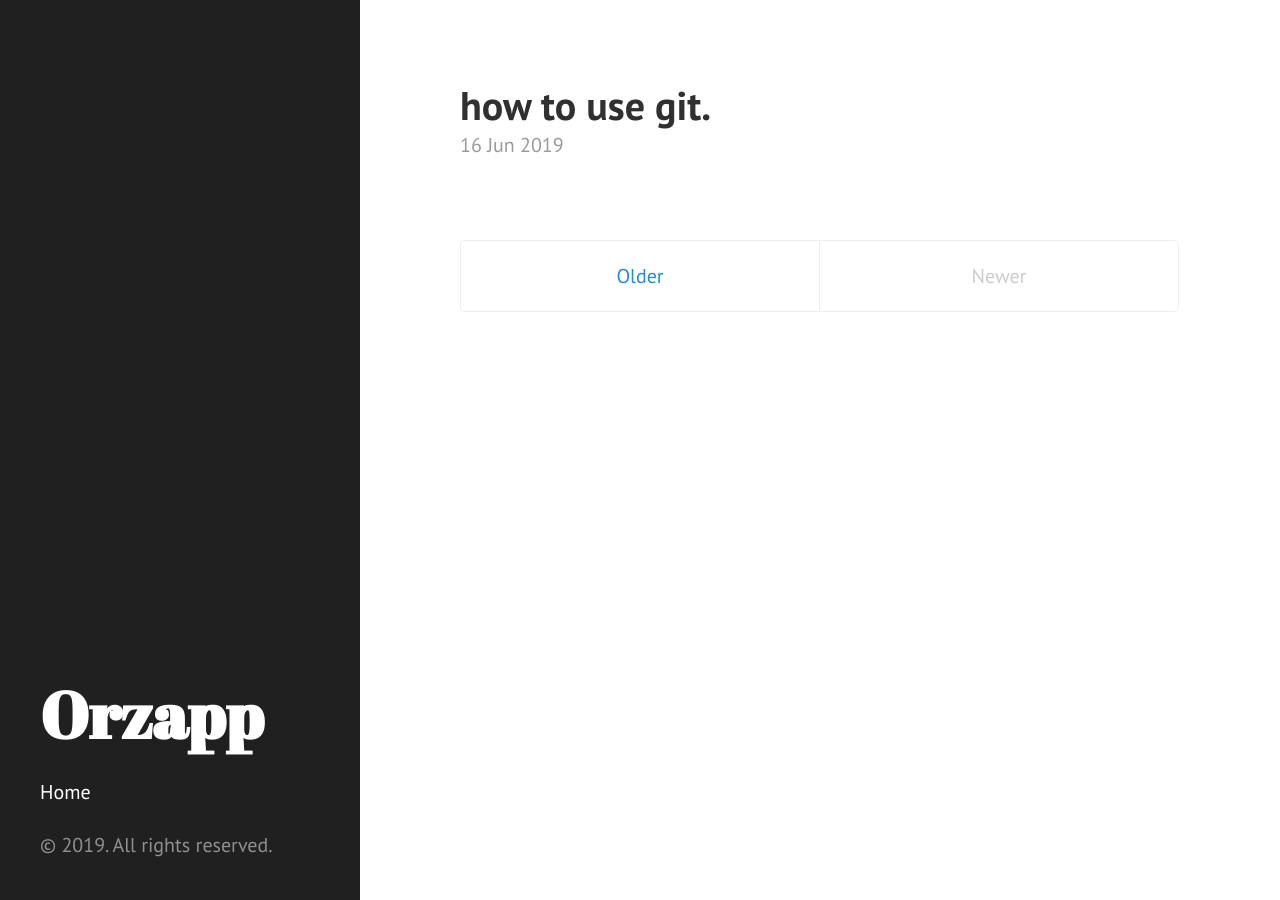
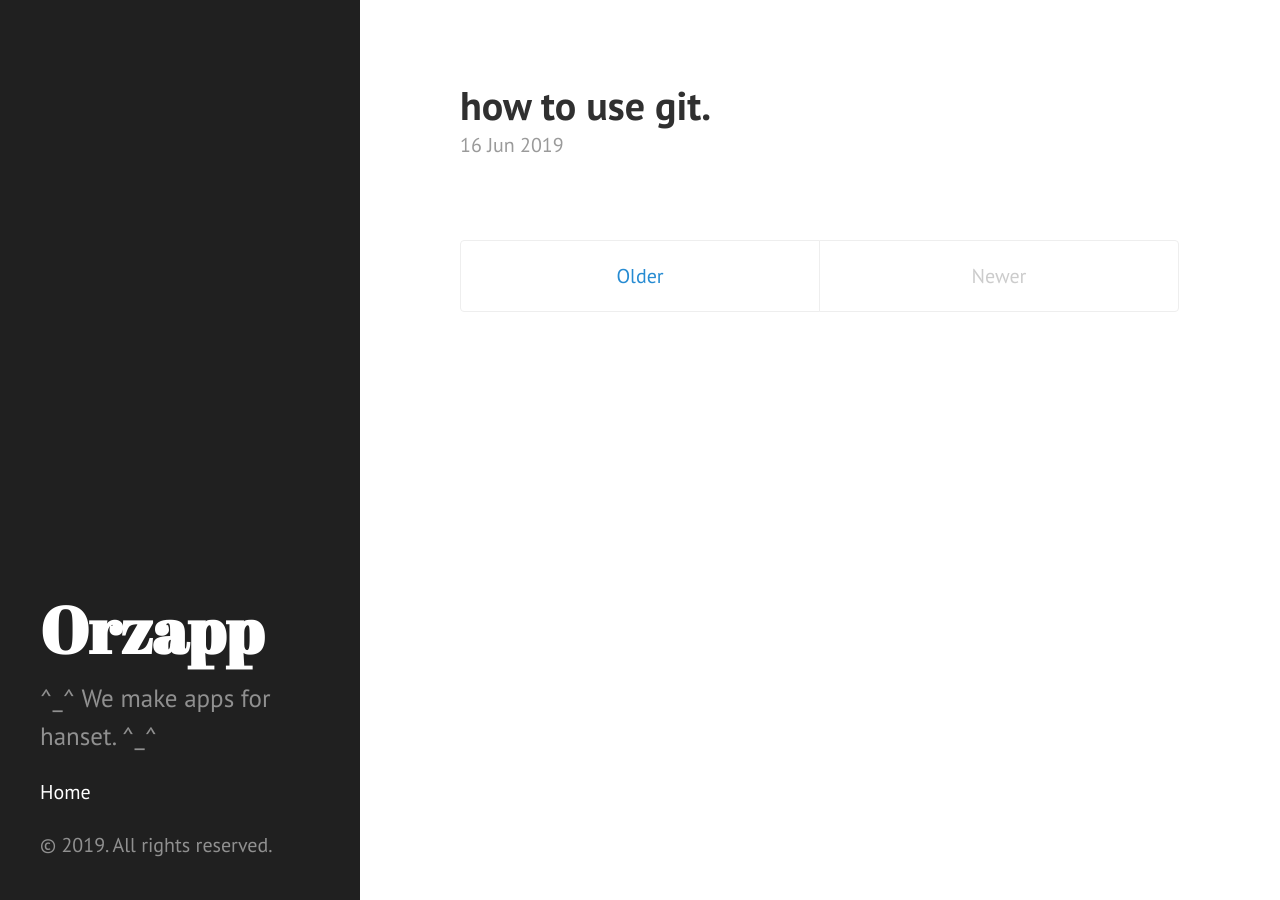
Before and after one commit to Amzaing/Amzaing.github.io, a Jekyll site: the page built from index.html, in a window 1280 px wide. Built offline with Jekyll 4.4.1, drawn with Linux system fonts in a browser that asks for light colours; Markdown is read by kramdown in place of the engine named in the settings; the list of posts is cut into pages by our own code.

Commit message:
Update _config.yml

```diff
--- a/_config.yml
+++ b/_config.yml
@@ -9,6 +9,7 @@ permalink:        pretty
 # Site info
 title:               Orzapp
 tagline:             Another website
+description:         ^_^ We make apps for hanset. ^_^
 url:                 http://data.orzapp.com
 baseurl:             /
 
```
